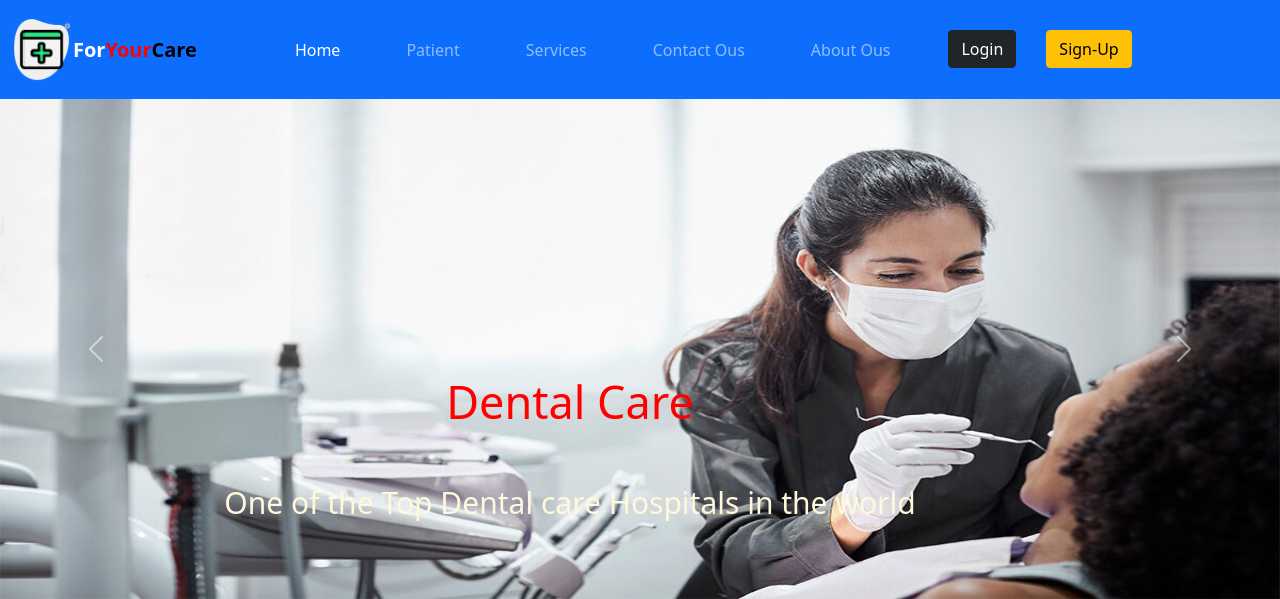
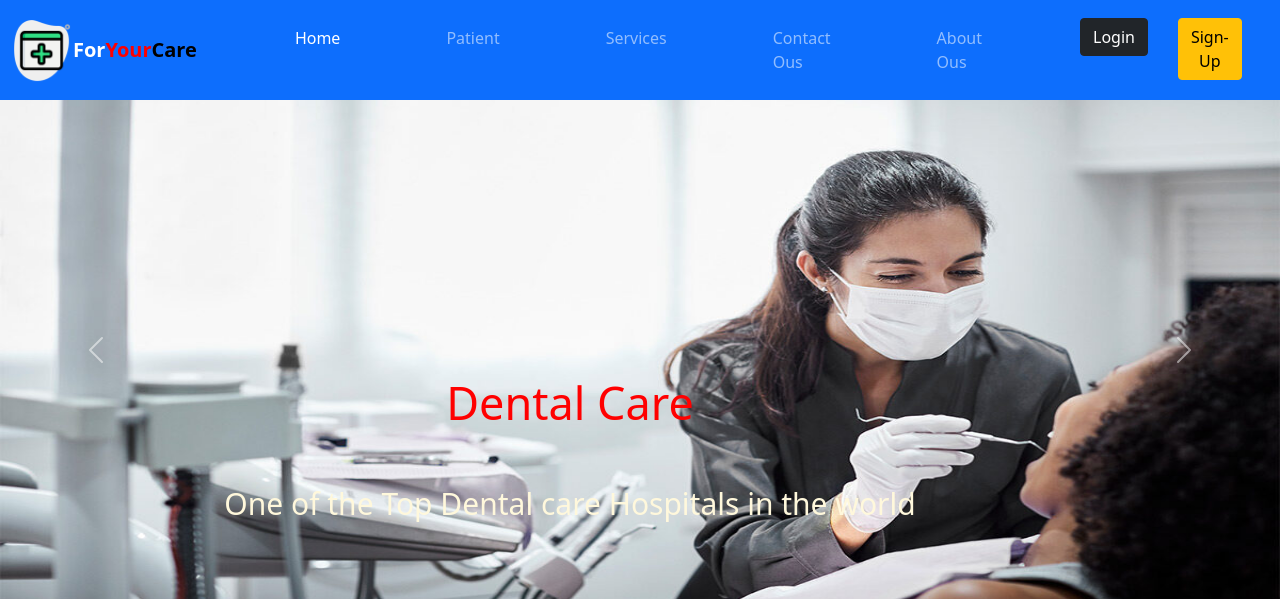
Before and after one commit to jiteshjampa/ForYourCare, a PHP site: page / in a window 1280 px wide. Shown: the top 599 px of the page. Run offline with PHP 8.4, Linux system fonts and the light colour scheme.

Commit message:
Update index1.css

```diff
--- a/index1.css
+++ b/index1.css
@@ -9,7 +9,7 @@
     font-weight: bold;
 }
 .nav-link{
-    margin-right:50px;
+    margin-right:90px;
     color:brown;
 }
 .nav-link:hover{
```
